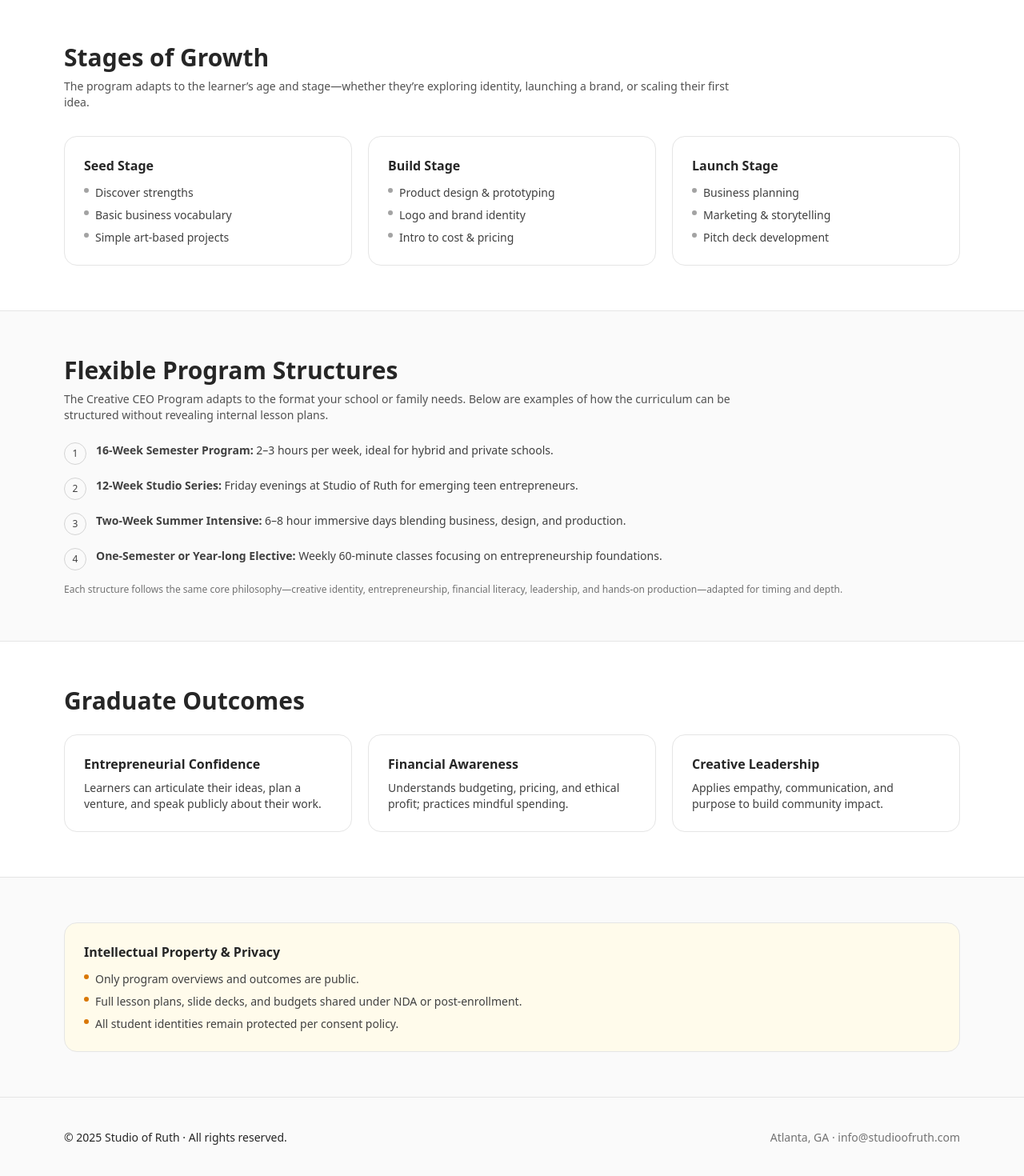
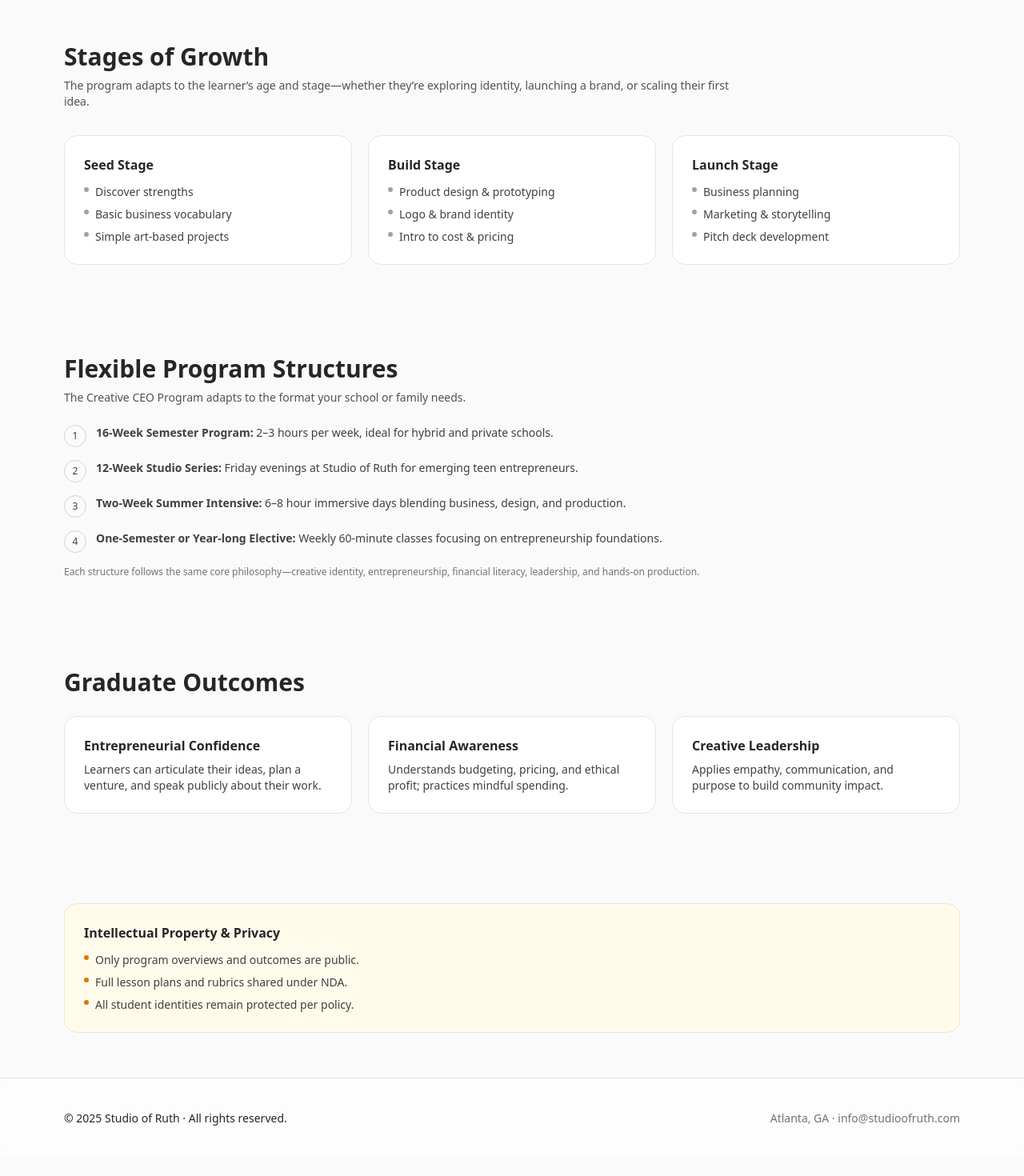
Before and after one commit to movic122-pixel/studio-of-ruth-ceo-program, a React (Vite) app: page / in a window 1280 px wide. Shown: the part 1196-2666 px from the top of the page at 80% size. After the commit the page ends 2644 px from the top, so only its background shows below. Built offline with nearby package versions, Linux system fonts and the light colour scheme.

Commit message:
Update CEOCurriculumPage.jsx

```diff
--- a/src/CEOCurriculumPage.jsx
+++ b/src/CEOCurriculumPage.jsx
@@ -4,14 +4,19 @@ export default function CEOCurriculumPage() {
   const [open, setOpen] = useState(false);
 
   return (
-    <div className="min-h-screen bg-neutral-50 text-neutral-800">
+    <div
+      className="min-h-[60vh] text-neutral-800 w-full"
+      style={{ background: "transparent" }}
+    >
       {/* HEADER */}
-      <header className="sticky top-0 z-40 backdrop-blur bg-white/80 border-b border-neutral-200">
+      <header className="sticky top-0 z-[9999] backdrop-blur bg-white/80 border-b border-neutral-200">
         <div className="max-w-6xl mx-auto px-4 py-3 flex items-center justify-between">
           <div className="flex items-center gap-3">
             <div className="w-9 h-9 rounded-2xl bg-amber-600" />
             <div>
-              <p className="text-sm tracking-wide uppercase text-neutral-500">Studio of Ruth</p>
+              <p className="text-sm tracking-wide uppercase text-neutral-500">
+                Studio of Ruth
+              </p>
               <p className="font-semibold">Creative CEO Incubator Program</p>
             </div>
           </div>
@@ -28,15 +33,23 @@ export default function CEOCurriculumPage() {
       <section className="max-w-6xl mx-auto px-4 py-16 md:py-24 grid md:grid-cols-2 gap-10 items-center">
         <div>
           <h1 className="text-4xl md:text-5xl font-semibold leading-tight">
-            The Creative CEO Incubator<br />Empowering Young Founders
+            The Creative CEO Incubator
+            <br />
+            Empowering Young Founders
           </h1>
           <p className="mt-5 text-lg text-neutral-700">
-            Our signature <span className="font-semibold">Creative CEO Program</span> blends entrepreneurship, creative arts,
-            and financial literacy. This page highlights our mission and framework while keeping proprietary curriculum
-            content reserved for enrolled schools and students.
+            Our signature <span className="font-semibold">Creative CEO Program</span> blends entrepreneurship,
+            creative arts, and financial literacy. This page highlights our mission
+            and framework while keeping proprietary curriculum content reserved for
+            enrolled schools and students.
           </p>
           <div className="mt-6 flex gap-3">
-            <a href="#pillars" className="rounded-full px-4 py-2 bg-neutral-900 text-white text-sm">Explore Pillars</a>
+            <a
+              href="#pillars"
+              className="rounded-full px-4 py-2 bg-neutral-900 text-white text-sm"
+            >
+              Explore Pillars
+            </a>
             <button
               onClick={() => setOpen(true)}
               className="rounded-full px-4 py-2 border border-neutral-300 text-sm hover:bg-white"
@@ -48,13 +61,23 @@ export default function CEOCurriculumPage() {
 
         <div className="md:pl-8">
           <div className="aspect-[4/3] rounded-2xl bg-white shadow-sm border border-neutral-200 p-6 grid grid-cols-2 gap-6">
-            {["Entrepreneurship","Design Thinking","Financial Literacy","Creative Identity"].map((t) => (
-              <div key={t} className="rounded-xl border border-neutral-200 p-4">
+            {[
+              "Entrepreneurship",
+              "Design Thinking",
+              "Financial Literacy",
+              "Creative Identity",
+            ].map((t) => (
+              <div
+                key={t}
+                className="rounded-xl border border-neutral-200 p-4"
+              >
                 <p className="text-sm font-semibold">{t}</p>
                 <div className="mt-2 h-2 w-full bg-neutral-100 rounded-full overflow-hidden">
                   <div className="h-full w-1/2 bg-amber-500/60" />
                 </div>
-                <p className="mt-3 text-xs text-neutral-500">Core strand, spiraled by age and skill level.</p>
+                <p className="mt-3 text-xs text-neutral-500">
+                  Core strand, spiraled by age and skill level.
+                </p>
               </div>
             ))}
           </div>
@@ -65,18 +88,49 @@ export default function CEOCurriculumPage() {
       <section id="pillars" className="max-w-6xl mx-auto px-4 py-14">
         <h2 className="text-2xl md:text-3xl font-semibold">Five Core Pillars</h2>
         <p className="mt-3 text-sm text-neutral-600 md:w-3/4">
-          These represent the foundation of our incubator model. Each pillar lists sample experiences, not full lessons.
-          The complete roadmap and rubrics are shared upon partnership approval.
+          These represent the foundation of our incubator model. Each pillar lists sample experiences—not
+          full lessons. Full curriculum is provided to enrolled partners only.
         </p>
+
         <div className="mt-8 grid md:grid-cols-5 gap-4">
           {[
-            { title: "Creative Identity", bullets: ["Personal branding & storytelling","Vision boards & self-discovery","Art as communication"] },
-            { title: "Entrepreneurial Mindset", bullets: ["Problem-solving through creativity","Goal setting & execution","Growth mindset training"] },
-            { title: "Financial Literacy", bullets: ["Budgeting basics","Profit vs. cost","Youth micro-ventures"] },
-            { title: "Design & Production", bullets: ["Product creation","Ethical sourcing","Packaging & presentation"] },
-            { title: "Leadership & Impact", bullets: ["Team collaboration","Community engagement","Pitching ideas"] },
+            {
+              title: "Creative Identity",
+              bullets: [
+                "Personal branding & storytelling",
+                "Vision boards & self-discovery",
+                "Art as communication",
+              ],
+            },
+            {
+              title: "Entrepreneurial Mindset",
+              bullets: [
+                "Problem-solving through creativity",
+                "Goal setting & execution",
+                "Growth mindset training",
+              ],
+            },
+            {
+              title: "Financial Literacy",
+              bullets: ["Budgeting basics", "Profit vs. cost", "Youth micro-ventures"],
+            },
+            {
+              title: "Design & Production",
+              bullets: ["Product creation", "Ethical sourcing", "Packaging & presentation"],
+            },
+            {
+              title: "Leadership & Impact",
+              bullets: [
+                "Team collaboration",
+                "Community engagement",
+                "Pitching ideas",
+              ],
+            },
           ].map((p) => (
-            <article key={p.title} className="rounded-2xl border border-neutral-200 bg-white p-5 shadow-sm">
+            <article
+              key={p.title}
+              className="rounded-2xl border border-neutral-200 bg-white p-5 shadow-sm"
+            >
               <h3 className="font-semibold">{p.title}</h3>
               <ul className="mt-3 space-y-2 text-sm text-neutral-700">
                 {p.bullets.map((b) => (
@@ -86,26 +140,50 @@ export default function CEOCurriculumPage() {
                   </li>
                 ))}
               </ul>
-              <div className="mt-4 text-xs text-neutral-500">Detailed modules shared with enrolled partners ✦</div>
+              <div className="mt-4 text-xs text-neutral-500">
+                Detailed modules shared with enrolled partners ✦
+              </div>
             </article>
           ))}
         </div>
       </section>
 
       {/* STAGES */}
-      <section className="bg-white border-y border-neutral-200">
+      <section className="">
         <div className="max-w-6xl mx-auto px-4 py-14">
           <h2 className="text-2xl md:text-3xl font-semibold">Stages of Growth</h2>
           <p className="mt-2 text-sm text-neutral-600 md:w-3/4">
-            The program adapts to the learner’s age and stage—whether they’re exploring identity, launching a brand, or scaling their first idea.
+            The program adapts to the learner’s age and stage—whether they’re exploring identity,
+            launching a brand, or scaling their first idea.
           </p>
+
           <div className="mt-8 grid md:grid-cols-3 gap-5">
             {[
-              { stage: "Seed Stage", focus: ["Discover strengths","Basic business vocabulary","Simple art-based projects"] },
-              { stage: "Build Stage", focus: ["Product design & prototyping","Logo and brand identity","Intro to cost & pricing"] },
-              { stage: "Launch Stage", focus: ["Business planning","Marketing & storytelling","Pitch deck development"] },
+              {
+                stage: "Seed Stage",
+                focus: [
+                  "Discover strengths",
+                  "Basic business vocabulary",
+                  "Simple art-based projects",
+                ],
+              },
+              {
+                stage: "Build Stage",
+                focus: [
+                  "Product design & prototyping",
+                  "Logo & brand identity",
+                  "Intro to cost & pricing",
+                ],
+              },
+              {
+                stage: "Launch Stage",
+                focus: ["Business planning", "Marketing & storytelling", "Pitch deck development"],
+              },
             ].map((s) => (
-              <div key={s.stage} className="rounded-2xl border border-neutral-200 p-6">
+              <div
+                key={s.stage}
+                className="rounded-2xl border border-neutral-200 p-6 bg-white"
+              >
                 <h3 className="font-semibold">{s.stage}</h3>
                 <ul className="mt-3 space-y-2 text-sm text-neutral-700">
                   {s.focus.map((b) => (
@@ -122,35 +200,86 @@ export default function CEOCurriculumPage() {
       </section>
 
       {/* FLEX STRUCTURES */}
-      <section className="max-w-6xl mx-auto px-4 py-14">
-        <div>
+      <section className="">
+        <div className="max-w-6xl mx-auto px-4 py-14">
           <h2 className="text-2xl md:text-3xl font-semibold">Flexible Program Structures</h2>
           <p className="mt-2 text-sm text-neutral-600 md:w-3/4">
-            The Creative CEO Program adapts to the format your school or family needs. Below are examples of how the curriculum can be structured without revealing internal lesson plans.
+            The Creative CEO Program adapts to the format your school or family needs.
           </p>
+
           <ul className="mt-6 space-y-4 text-sm text-neutral-700">
-            <li className="flex gap-3"><span className="w-7 h-7 rounded-full border border-neutral-300 flex items-center justify-center text-xs">1</span><span><strong>16-Week Semester Program:</strong> 2–3 hours per week, ideal for hybrid and private schools.</span></li>
-            <li className="flex gap-3"><span className="w-7 h-7 rounded-full border border-neutral-300 flex items-center justify-center text-xs">2</span><span><strong>12-Week Studio Series:</strong> Friday evenings at Studio of Ruth for emerging teen entrepreneurs.</span></li>
-            <li className="flex gap-3"><span className="w-7 h-7 rounded-full border border-neutral-300 flex items-center justify-center text-xs">3</span><span><strong>Two-Week Summer Intensive:</strong> 6–8 hour immersive days blending business, design, and production.</span></li>
-            <li className="flex gap-3"><span className="w-7 h-7 rounded-full border border-neutral-300 flex items-center justify-center text-xs">4</span><span><strong>One-Semester or Year-long Elective:</strong> Weekly 60-minute classes focusing on entrepreneurship foundations.</span></li>
+            <li className="flex gap-3">
+              <span className="w-7 h-7 rounded-full border border-neutral-300 flex items-center justify-center text-xs">
+                1
+              </span>
+              <span>
+                <strong>16-Week Semester Program:</strong> 2–3 hours per week, ideal for hybrid and private
+                schools.
+              </span>
+            </li>
+
+            <li className="flex gap-3">
+              <span className="w-7 h-7 rounded-full border border-neutral-300 flex items-center justify-center text-xs">
+                2
+              </span>
+              <span>
+                <strong>12-Week Studio Series:</strong> Friday evenings at Studio of Ruth for emerging teen
+                entrepreneurs.
+              </span>
+            </li>
+
+            <li className="flex gap-3">
+              <span className="w-7 h-7 rounded-full border border-neutral-300 flex items-center justify-center text-xs">
+                3
+              </span>
+              <span>
+                <strong>Two-Week Summer Intensive:</strong> 6–8 hour immersive days blending business,
+                design, and production.
+              </span>
+            </li>
+
+            <li className="flex gap-3">
+              <span className="w-7 h-7 rounded-full border border-neutral-300 flex items-center justify-center text-xs">
+                4
+              </span>
+              <span>
+                <strong>One-Semester or Year-long Elective:</strong> Weekly 60-minute classes focusing on
+                entrepreneurship foundations.
+              </span>
+            </li>
           </ul>
+
           <p className="mt-4 text-xs text-neutral-500">
-            Each structure follows the same core philosophy—creative identity, entrepreneurship, financial literacy, leadership, and hands-on production—adapted for timing and depth.
+            Each structure follows the same core philosophy—creative identity, entrepreneurship, financial
+            literacy, leadership, and hands-on production.
           </p>
         </div>
       </section>
 
       {/* OUTCOMES */}
-      <section className="bg-white border-y border-neutral-200">
+      <section className="">
         <div className="max-w-6xl mx-auto px-4 py-14">
           <h2 className="text-2xl md:text-3xl font-semibold">Graduate Outcomes</h2>
+
           <div className="mt-6 grid md:grid-cols-3 gap-5">
             {[
-              { title: "Entrepreneurial Confidence", text: "Learners can articulate their ideas, plan a venture, and speak publicly about their work." },
-              { title: "Financial Awareness", text: "Understands budgeting, pricing, and ethical profit; practices mindful spending." },
-              { title: "Creative Leadership", text: "Applies empathy, communication, and purpose to build community impact." },
+              {
+                title: "Entrepreneurial Confidence",
+                text: "Learners can articulate their ideas, plan a venture, and speak publicly about their work.",
+              },
+              {
+                title: "Financial Awareness",
+                text: "Understands budgeting, pricing, and ethical profit; practices mindful spending.",
+              },
+              {
+                title: "Creative Leadership",
+                text: "Applies empathy, communication, and purpose to build community impact.",
+              },
             ].map((c) => (
-              <article key={c.title} className="rounded-2xl border border-neutral-200 p-6">
+              <article
+                key={c.title}
+                className="rounded-2xl border border-neutral-200 p-6 bg-white"
+              >
                 <h3 className="font-semibold">{c.title}</h3>
                 <p className="mt-2 text-sm text-neutral-700">{c.text}</p>
               </article>
@@ -160,41 +289,52 @@ export default function CEOCurriculumPage() {
       </section>
 
       {/* GUARDRAILS */}
-      <section className="max-w-6xl mx-auto px-4 py-14">
-        <div className="rounded-2xl border border-neutral-200 bg-amber-50 p-6">
-          <h3 className="font-semibold">Intellectual Property & Privacy</h3>
-          <ul className="mt-3 space-y-2 text-sm text-neutral-700">
-            <li className="flex gap-2"><span className="mt-1 w-1.5 h-1.5 rounded-full bg-amber-600" /><span>Only program overviews and outcomes are public.</span></li>
-            <li className="flex gap-2"><span className="mt-1 w-1.5 h-1.5 rounded-full bg-amber-600" /><span>Full lesson plans, slide decks, and budgets shared under NDA or post-enrollment.</span></li>
-            <li className="flex gap-2"><span className="mt-1 w-1.5 h-1.5 rounded-full bg-amber-600" /><span>All student identities remain protected per consent policy.</span></li>
-          </ul>
+      <section className="">
+        <div className="max-w-6xl mx-auto px-4 py-14">
+          <div className="rounded-2xl border border-neutral-200 bg-amber-50 p-6">
+            <h3 className="font-semibold">Intellectual Property & Privacy</h3>
+            <ul className="mt-3 space-y-2 text-sm text-neutral-700">
+              <li className="flex gap-2">
+                <span className="mt-1 w-1.5 h-1.5 rounded-full bg-amber-600" />
+                <span>Only program overviews and outcomes are public.</span>
+              </li>
+              <li className="flex gap-2">
+                <span className="mt-1 w-1.5 h-1.5 rounded-full bg-amber-600" />
+                <span>Full lesson plans and rubrics shared under NDA.</span>
+              </li>
+              <li className="flex gap-2">
+                <span className="mt-1 w-1.5 h-1.5 rounded-full bg-amber-600" />
+                <span>All student identities remain protected per policy.</span>
+              </li>
+            </ul>
+          </div>
         </div>
       </section>
 
       {/* FOOTER */}
-      <footer className="border-t border-neutral-200 py-10 text-sm">
+      <footer className="border-t border-neutral-200 py-10 text-sm bg-white/50 backdrop-blur">
         <div className="max-w-6xl mx-auto px-4 flex flex-col md:flex-row items-start md:items-center justify-between gap-4">
           <p>© {new Date().getFullYear()} Studio of Ruth · All rights reserved.</p>
           <div className="text-neutral-500">Atlanta, GA · info@studioofruth.com</div>
         </div>
       </footer>
 
-      {/* MODAL — Email or Call only */}
+      {/* MODAL — EMAIL OR CALL ONLY */}
       {open && (
-        <div className="fixed inset-0 z-50 bg-black/40 grid place-items-center p-4">
+        <div className="fixed inset-0 z-[99999] bg-black/40 grid place-items-center p-4 backdrop-blur-sm">
           <div className="w-full max-w-md rounded-2xl bg-white shadow-xl border border-neutral-200 p-6">
+
             {/* Header */}
             <div className="flex items-start justify-between gap-6">
               <div>
                 <h3 className="text-lg font-semibold">Request the Full Curriculum</h3>
                 <p className="mt-1 text-sm text-neutral-600">
-                  We share the full curriculum with schools and parents directly. Contact us and we’ll send next steps (NDA if needed).
+                  We share the detailed curriculum directly with schools and families.
                 </p>
               </div>
               <button
                 onClick={() => setOpen(false)}
                 className="text-neutral-400 hover:text-neutral-600"
-                aria-label="Close"
               >
                 ✕
               </button>
@@ -203,7 +343,7 @@ export default function CEOCurriculumPage() {
             {/* Buttons */}
             <div className="mt-6 grid gap-3">
               <a
-                href="mailto:info@studioofruth.com?subject=Curriculum%20Request%20%E2%80%94%20Creative%20CEO%20Program&body=Hi%20Studio%20of%20Ruth%2C%0A%0AWe%E2%80%99re%20interested%20in%20the%20Creative%20CEO%20Program.%20Please%20share%20next%20steps.%0A%0AName%3A%0ASchool%2FOrganization%3A%0ARole%3A%0APhone%3A%0AIdeal%20start%20date%3A%0A%0AThank%20you!"
+                href="mailto:info@studioofruth.com?subject=Creative%20CEO%20Curriculum%20Request&body=Hi%20Studio%20of%20Ruth%2C%0A%0AI%E2%80%99d%20like%20to%20receive%20the%20full%20Creative%20CEO%20curriculum.%20Please%20share%20next%20steps.%0A%0AName%3A%0ASchool%2FOrganization%3A%0ARole%3A%0APhone%3A%0AIdeal%20start%20date%3A%0A%0AThank%20you!"
                 className="rounded-full px-4 py-2 text-center text-white text-sm font-medium"
                 style={{ background: "#B86B32" }}
               >
@@ -215,7 +355,7 @@ export default function CEOCurriculumPage() {
                 className="rounded-full px-4 py-2 text-sm border text-center"
                 style={{ borderColor: "#d4d4d4" }}
               >
-                Call (317) 670–2196
+                Call (317) 670-2196
               </a>
 
               <button
@@ -227,7 +367,6 @@ export default function CEOCurriculumPage() {
               </button>
             </div>
 
-            {/* Support note */}
             <p className="mt-3 text-xs text-neutral-500">
               Typical reply within 1–2 business days. Atlanta, GA.
             </p>
```
